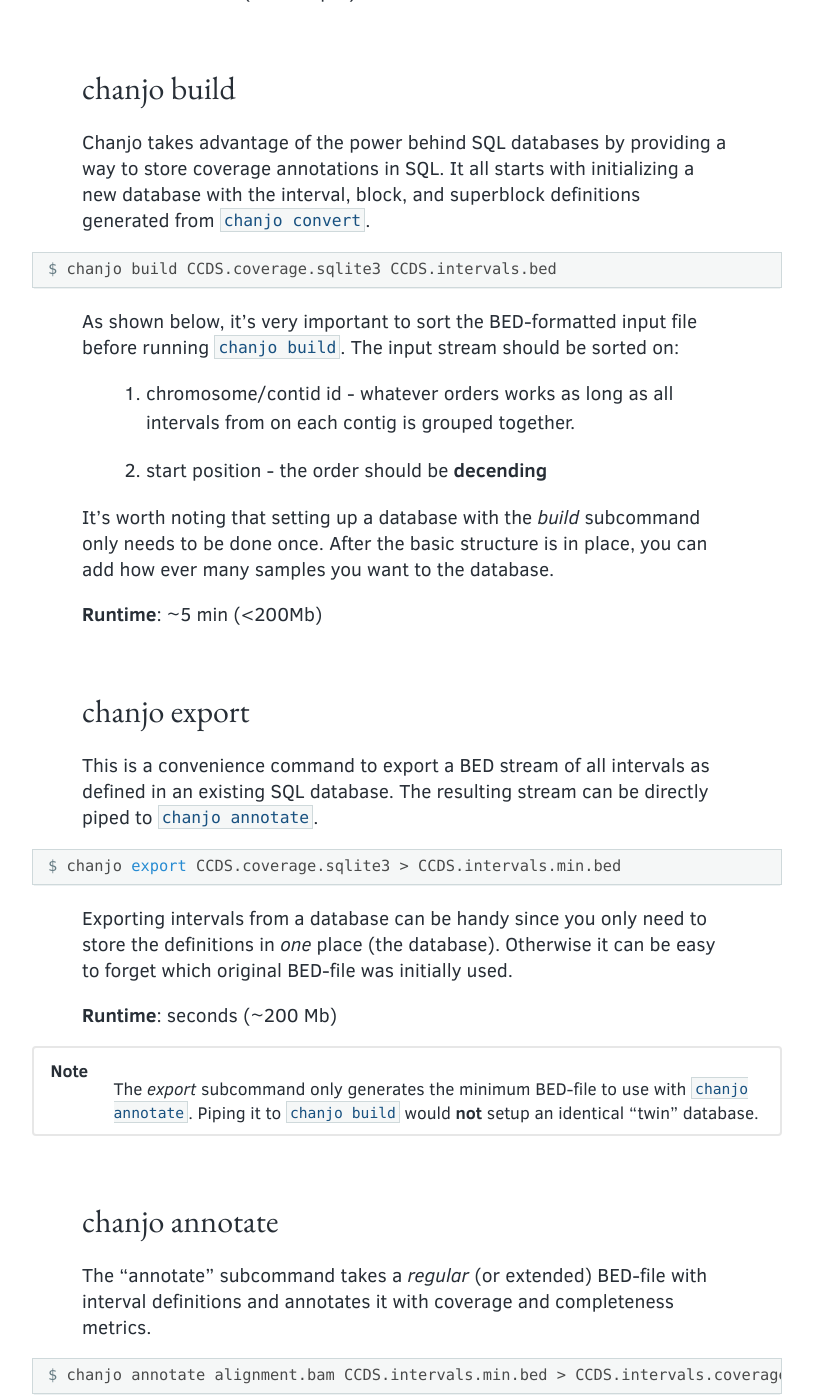
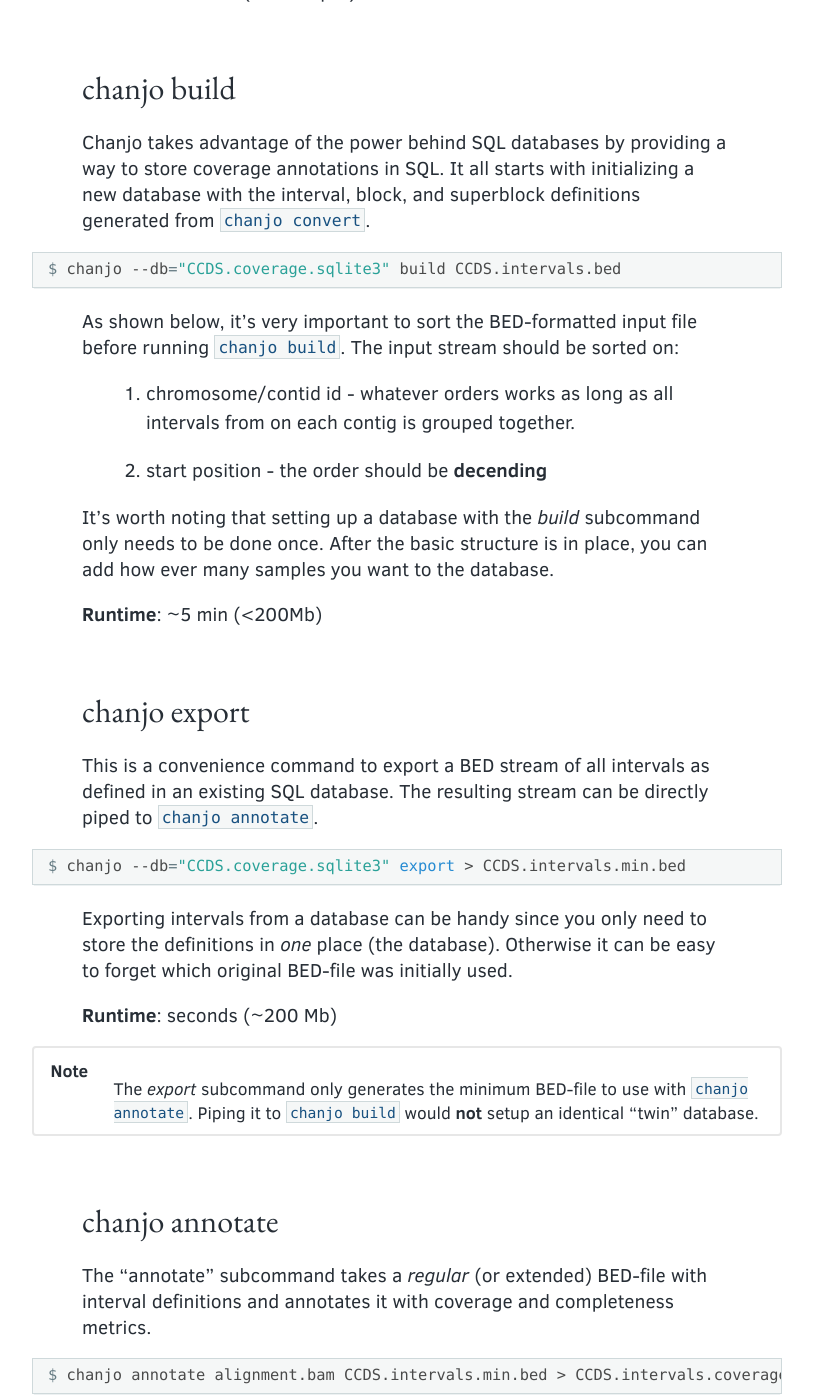
Before and after one commit to Clinical-Genomics/chanjo, a Sphinx documentation site: the page built from docs/interface.rst, in a window 1280 px wide and 1400 px high, scrolled down 2630 px. Shown: the whole window, without its empty margins (233-1046 px from the left). Built offline with Sphinx 7.4.7, drawn with Linux system fonts in a browser that asks for light colours; some of the changed text lies outside the part shown.

```diff
--- a/docs/interface.rst
+++ b/docs/interface.rst
@@ -85,7 +85,7 @@ Chanjo takes advantage of the power behind SQL databases by providing a way to s
 
 .. code-block:: console
 
-	$ chanjo build CCDS.coverage.sqlite3 CCDS.intervals.bed
+	$ chanjo --db="CCDS.coverage.sqlite3" build CCDS.intervals.bed
 
 As shown below, it's very important to sort the BED-formatted input file before running ``chanjo build``. The input stream should be sorted on:
 
@@ -105,7 +105,7 @@ This is a convenience command to export a BED stream of all intervals as defined
 
 .. code-block:: console
 
-	$ chanjo export CCDS.coverage.sqlite3 > CCDS.intervals.min.bed
+	$ chanjo --db="CCDS.coverage.sqlite3" export > CCDS.intervals.min.bed
 
 Exporting intervals from a database can be handy since you only need to store the definitions in *one* place (the database). Otherwise it can be easy to forget which original BED-file was initially used.
 
@@ -154,7 +154,7 @@ Simply speaking, "import" will take the output from ``chanjo annotate`` and impo
 .. code-block:: console
 
 	$ chanjo annotate alignment.bam CCDS.intervals.min.bed [...] \
-	> | chanjo import CCDS.coverage.sqlite3
+	> | chanjo --db="CCDS.coverage.sqlite3" import
 
 **Runtime**: ~1 min (<800 Mb)
 
--- a/docs/introduction.rst
+++ b/docs/introduction.rst
@@ -16,7 +16,7 @@ As indicated by the picture, Chanjo is built around streams of data that can be
 
 .. code-block:: console
 
-	$ cat CCDS.txt | chanjo convert | chanjo build coverage.sqlite3
+	$ cat CCDS.txt | chanjo convert | chanjo --db="coverage.sqlite3" build
 
 
 Demo
```
Also changed, not shown: CHANGELOG.md (+1 -0 lines).
